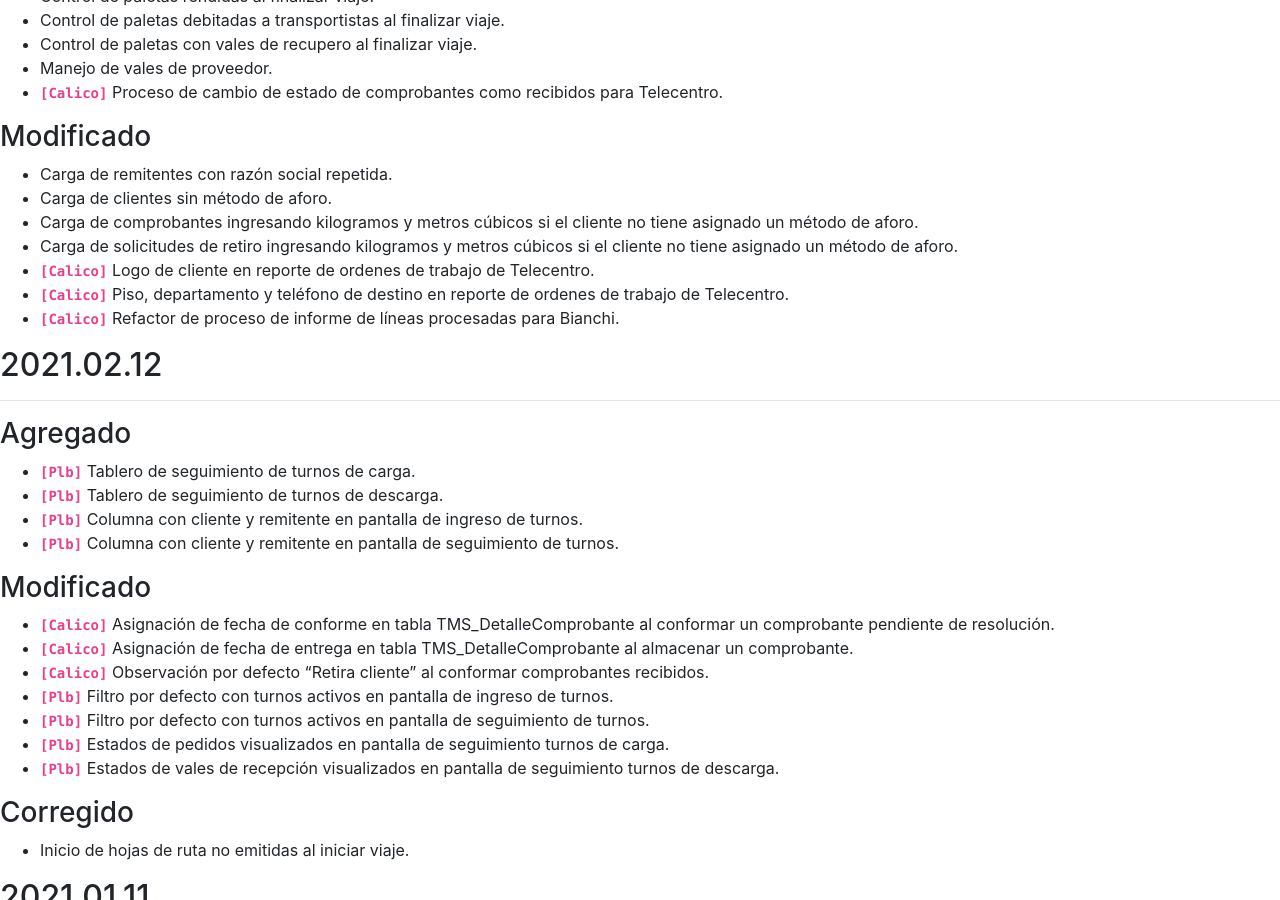
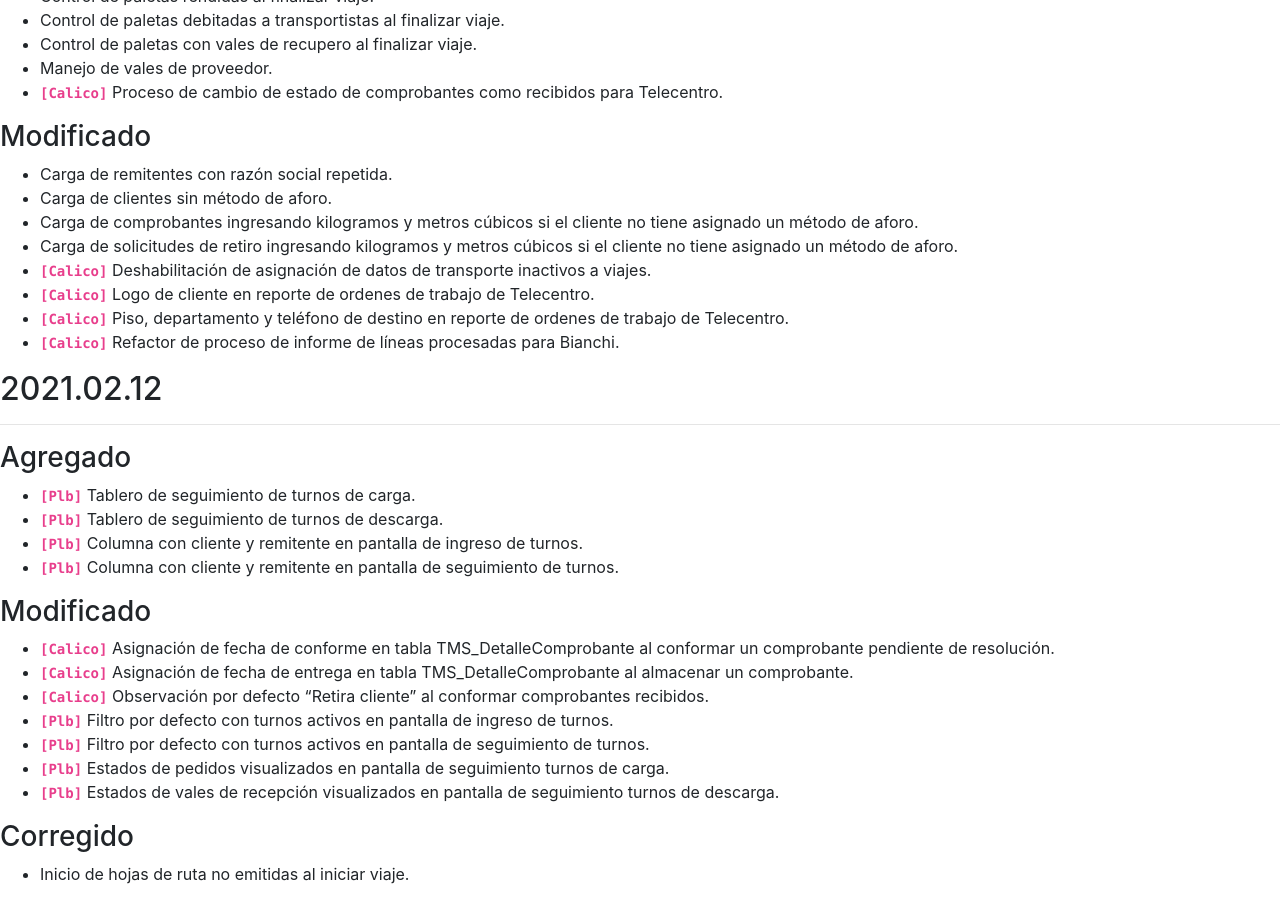
Before and after one commit to msanchez-brainsys/msanchez-brainsys.github.io, a Jekyll site: the page built from registro-cambios.markdown, in a window 1280 px wide and 900 px high, scrolled down 699 px. Built offline with Jekyll 4.4.1, drawn with Linux system fonts in a browser that asks for light colours.

Commit message:
Se agregaron cambios en versión 2021.03.04

```diff
--- a/registro-cambios.markdown
+++ b/registro-cambios.markdown
@@ -59,6 +59,7 @@ El formato esta basado en [Keep a Changelog](https://keepachangelog.com/es-ES/1.
 - Carga de clientes sin método de aforo.
 - Carga de comprobantes ingresando kilogramos y metros cúbicos si el cliente no tiene asignado un método de aforo.
 - Carga de solicitudes de retiro ingresando kilogramos y metros cúbicos si el cliente no tiene asignado un método de aforo.
+- **`[Calico]`** Deshabilitación de asignación de datos de transporte inactivos a viajes.
 - **`[Calico]`** Logo de cliente en reporte de ordenes de trabajo de Telecentro.
 - **`[Calico]`** Piso, departamento y teléfono de destino en reporte de ordenes de trabajo de Telecentro.
 - **`[Calico]`** Refactor de proceso de informe de líneas procesadas para Bianchi.
```
Also changed, not shown: Gemfile.lock.
